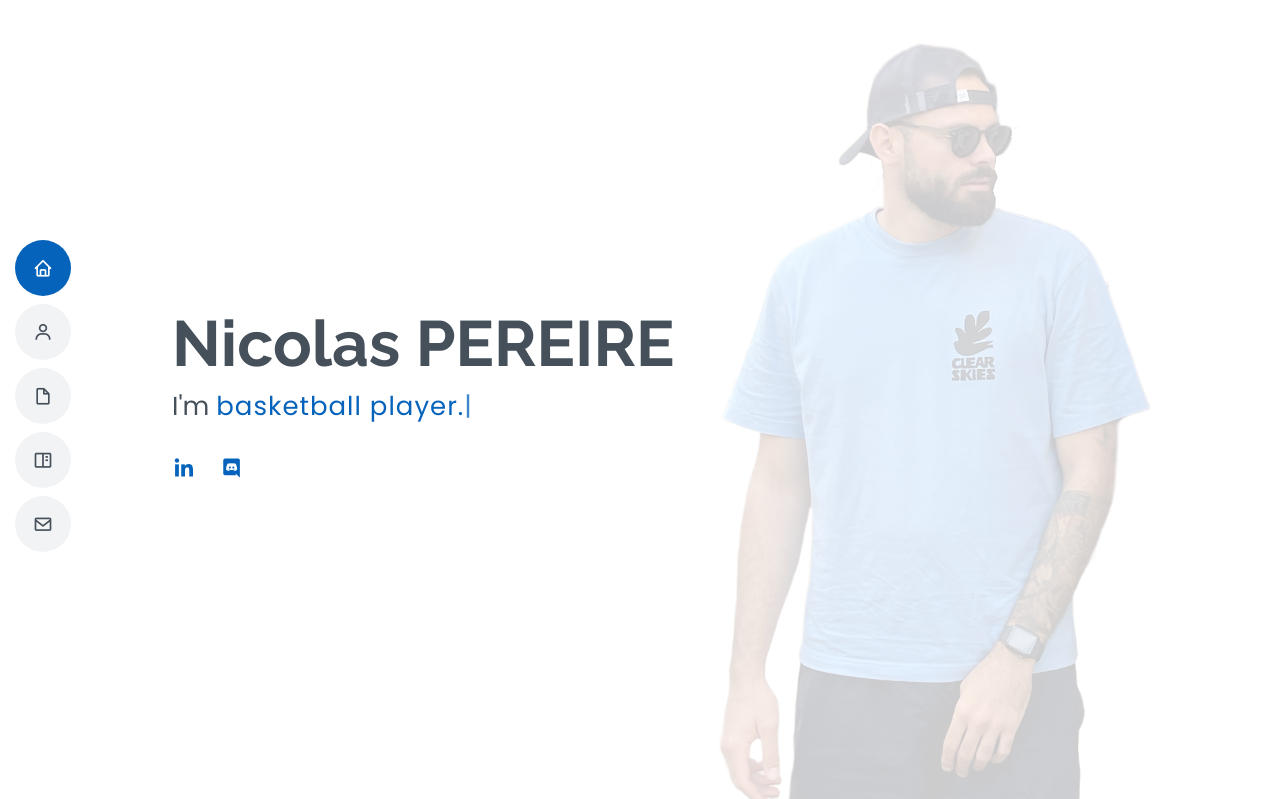
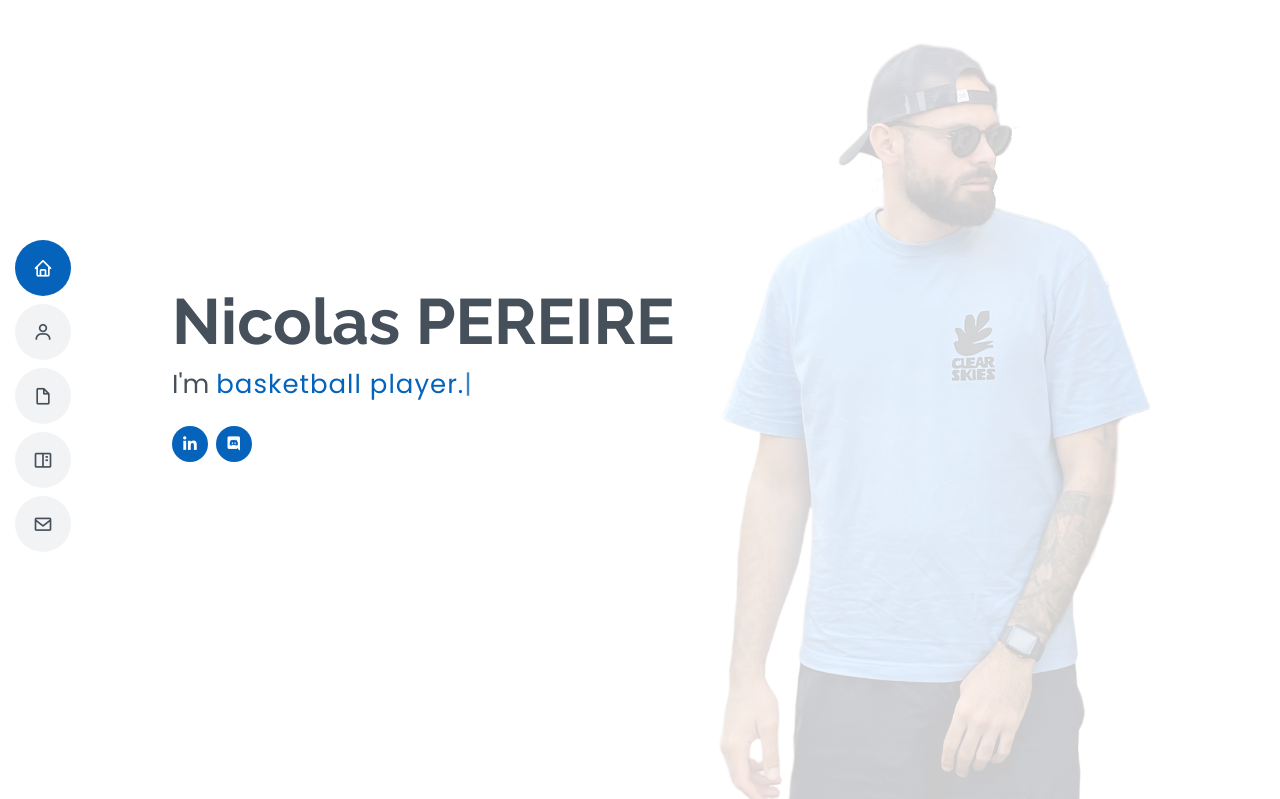
Before and after one commit to NikoScott/NicolasPereire.github.io, a PHP site: page / in a window 1280 px wide. Shown: the top 799 px of the page. Run offline with PHP 8.4, Linux system fonts and the light colour scheme.

Commit message:
maj social-link

```diff
--- a/assets/css/style.css
+++ b/assets/css/style.css
@@ -271,6 +271,31 @@ h6 {
 /*--------------------------------------------------------------
 # Hero Section
 --------------------------------------------------------------*/
+#hero .social-links {
+  margin: 2% 0 4% 0;
+}
+
+#hero .social-links a:hover {
+  background: #0678e3;
+  color: #fff;
+  text-decoration: none;
+}
+
+#hero .social-links a {
+  font-size: 18px;
+  display: inline-block;
+  background: #0563bb;
+  color: #fff;
+  line-height: 1;
+  padding: 8px 0;
+  margin-right: 4px;
+  border-radius: 50%;
+  text-align: center;
+  width: 36px;
+  height: 36px;
+  transition: 0.3s;
+}
+
 #hero {
   width: 100%;
   height: 100vh;
@@ -314,23 +339,6 @@ h6 {
 #hero p span {
   color: #0563bb;
   letter-spacing: 1px;
-}
-
-#hero .social-links {
-  margin-top: 30px;
-}
-
-#hero .social-links a {
-  font-size: 24px;
-  display: inline-block;
-  color: #0563bb;
-  line-height: 1;
-  margin-right: 20px;
-  transition: 0.3s;
-}
-
-#hero .social-links a:hover {
-  color: #0563bb;
 }
 
 @media (max-width: 992px) {
--- a/index.html
+++ b/index.html
@@ -60,10 +60,11 @@
       <p>I'm <span class="typed"
           data-typed-items="father., basketball player., developer., ready to work with you."></span></p>
       <div class="social-links">
-        <a href="https://www.linkedin.com/in/nicolas-pereire-440b64163/" class="linkedin"><i
+        <a href="https://www.linkedin.com/in/nicolas-pereire-440b64163/" target="_blank" class="linkedin"><i
             class="bx bxl-linkedin"></i></a>
-        <a href="https://discordapp.com/users/926976175623012402" class="discord"><i class="bx bxl-discord"></i></a>
+        <a href="https://discordapp.com/users/926976175623012402" target="_blank" class="discord"><i class="bx bxl-discord"></i></a>
       </div>
+
     </div>
   </section><!-- End Hero -->
 
```
